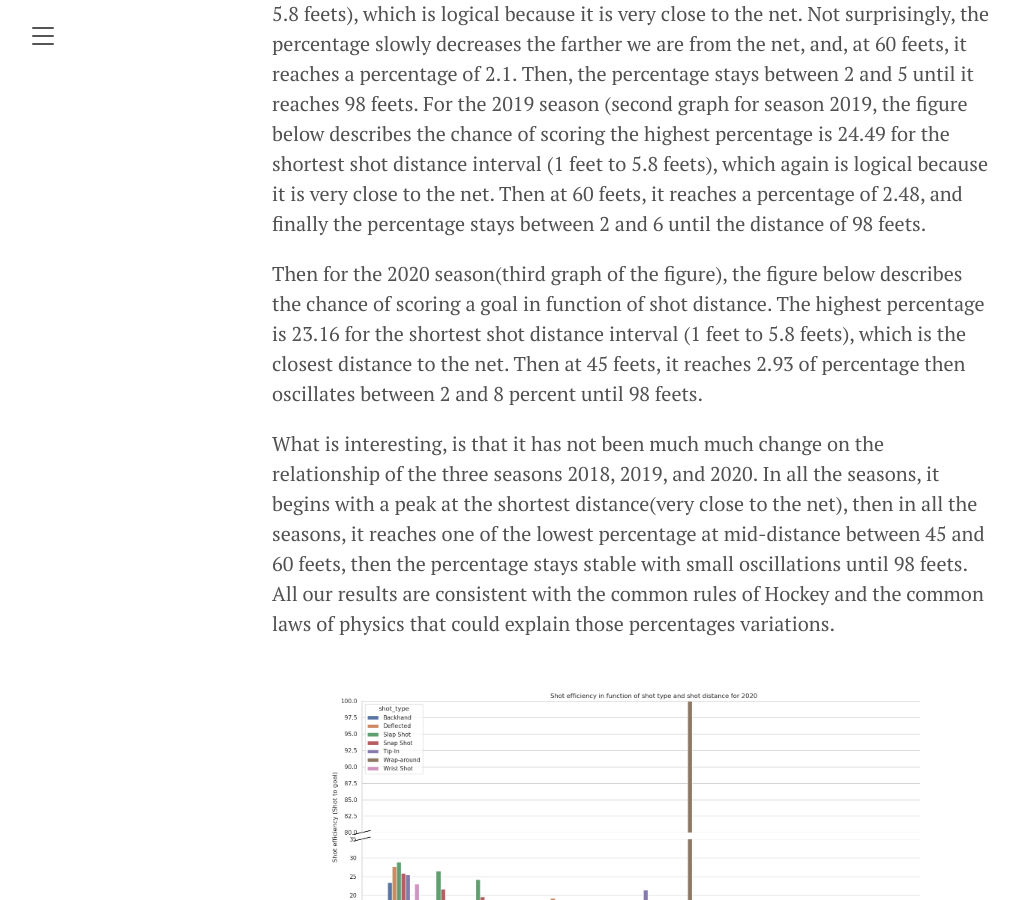
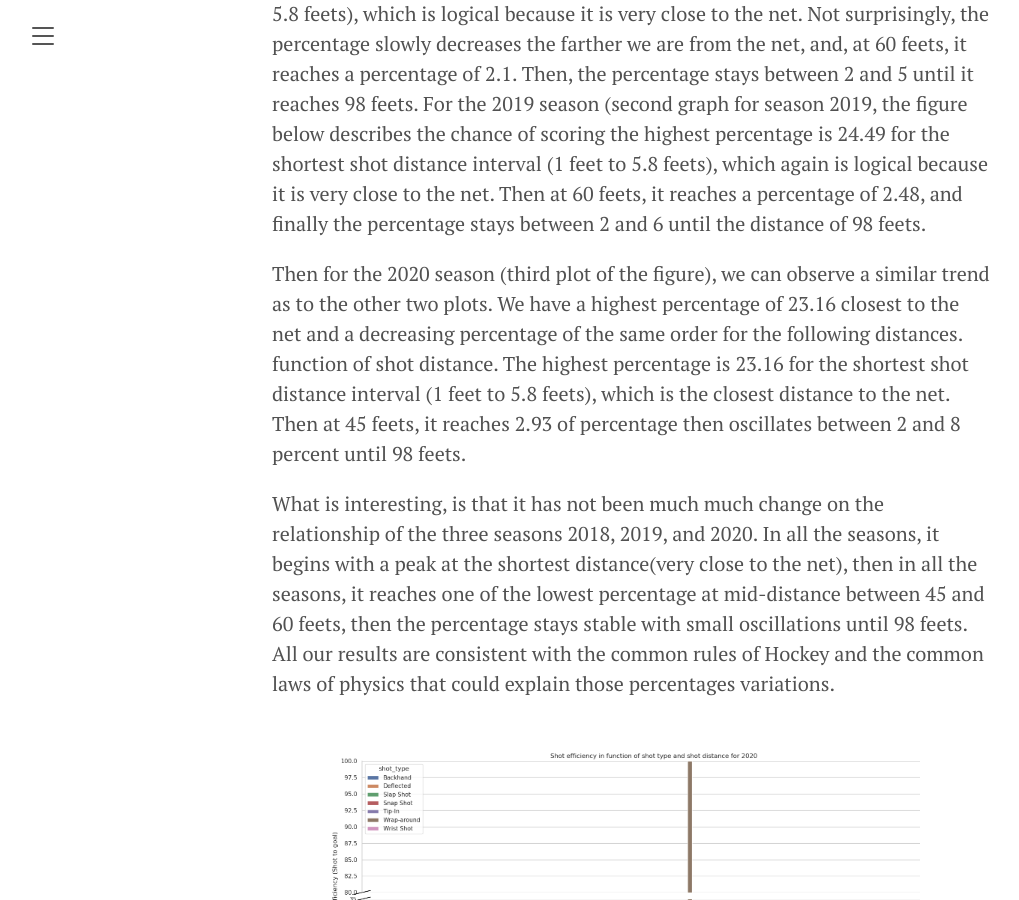
Before and after one commit to jaihon1/IFT6758-Project, a Jekyll site: the page built from blog/_posts/2021-09-28-milestone-1.md, in a window 1280 px wide and 900 px high, scrolled down 12525 px. Shown: the whole window, without its empty margins (8-1027 px from the left). Built offline with Jekyll 4.4.1, drawn with Linux system fonts in a browser that asks for light colours.

Commit message:
Update blog/_posts/2021-09-28-milestone-1.md
Co-authored-by: LaurenceMarcotte <48660119+LaurenceMarcotte@users.noreply.github.com>

```diff
--- a/blog/_posts/2021-09-28-milestone-1.md
+++ b/blog/_posts/2021-09-28-milestone-1.md
@@ -207,7 +207,7 @@
 Then at 60 feets, it reaches a percentage of 2.48, and finally the percentage stays between 2 and 6
 until the distance of 98 feets.
 
-Then for the 2020 season(third graph of the figure), the figure below describes the chance of scoring a goal in
+Then for the 2020 season (third plot of the figure), we can observe a similar trend as to the other two plots. We have a highest percentage of 23.16 closest to the net and a decreasing percentage of the same order for the following distances.
 function of shot distance. The highest percentage is 23.16 for the shortest shot distance
 interval (1 feet to 5.8 feets), which is the closest distance to the net.
 Then at 45 feets, it reaches 2.93 of percentage then oscillates between 2 and 8 percent until 98 feets.
```
